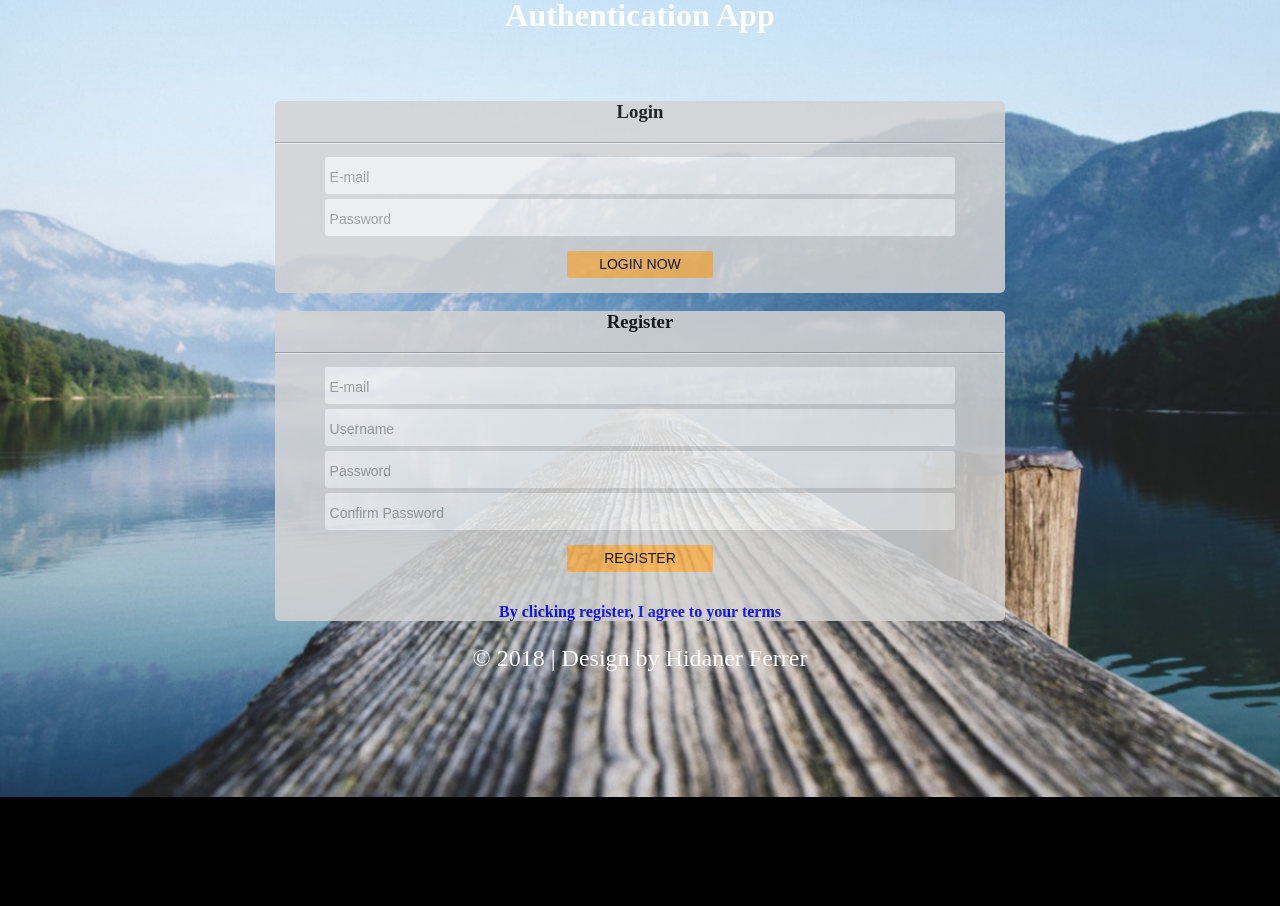
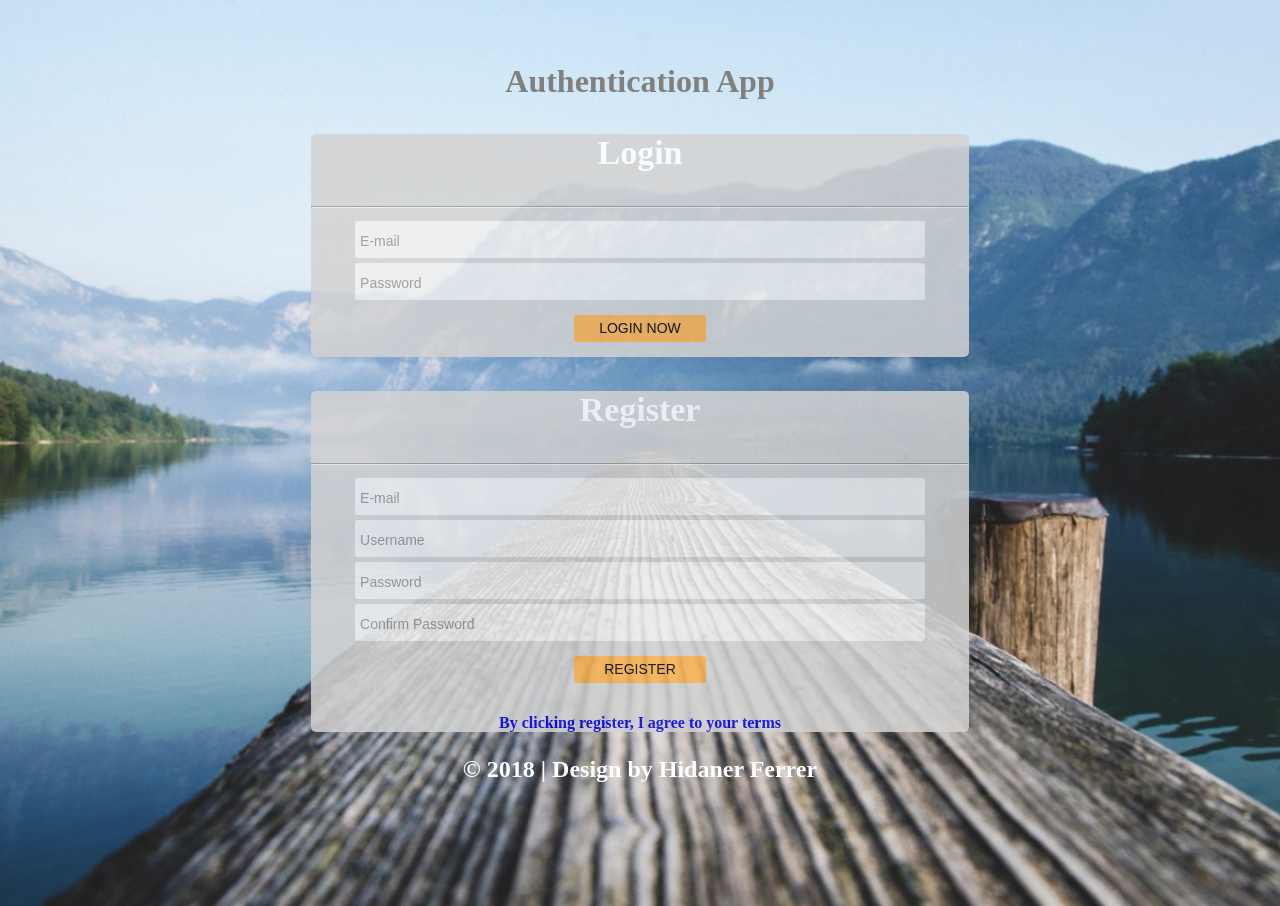
Before and after one commit to Ghizmilth/authentication-app, a website: page views/index.html in a window 1280 px wide. Shown: the top 906 px of the page. Before the commit the page ends 800 px from the top, so only its background shows below. Drawn offline with Linux system fonts and the light colour scheme.

Commit message:
new changes on layout and ready to deploy

```diff
--- a/views/css/style.css
+++ b/views/css/style.css
@@ -10,19 +10,18 @@ body {
   background-repeat: no-repeat;
   background-size: cover;
   background-position: center;
+  padding: 5%;
 }
 
 h1 {
-  color: white;
+  color: grey;
   text-align: center;
 }
 
 h3 {
-  color: ;
-}
-
-.main {
-  margin-top: 5%;
+  color: white;
+  font-size: 34px;
+  font-weight: 800;
 }
 
 .login,
@@ -40,7 +39,6 @@ h3 {
 
 a {
   text-decoration: none;
-
   font-weight: 800;
 }
 
@@ -85,4 +83,5 @@ footer {
   text-align: center;
   color: white;
   font-size: 24px;
+  font-weight: 800;
 }
--- a/views/index.html
+++ b/views/index.html
@@ -14,10 +14,13 @@
 <!--//web-fonts-->
 </head>
 <body>
-	<h1>Authentication App</h1>
+
 	<!-- main -->
 	<div class="main">
 		<!--login-profile-->
+    <div class="app-header">
+      <h1>Authentication App</h1>
+    </div>
 
 		<!--signin-form-->
 		<div class="login">
```
Also changed, not shown: views/profile.html (+10 -0 lines).
